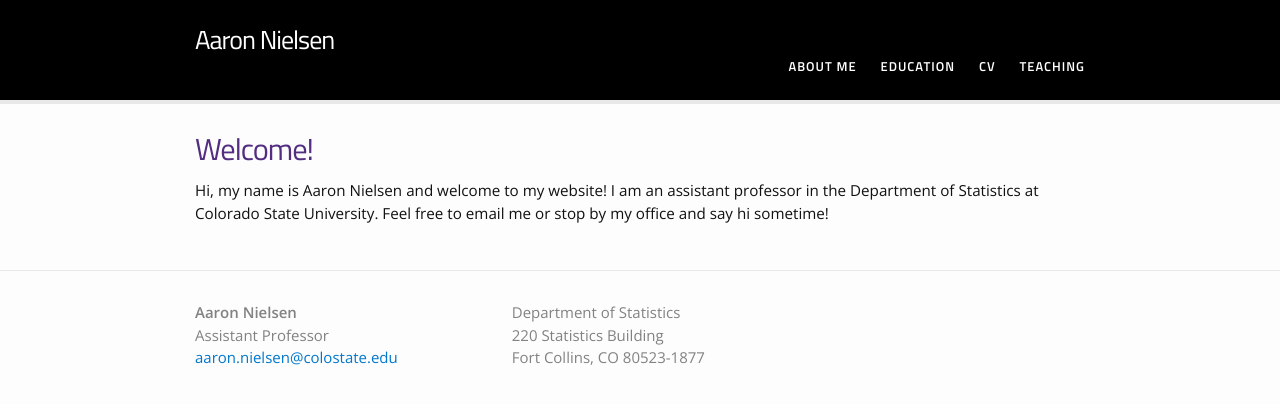
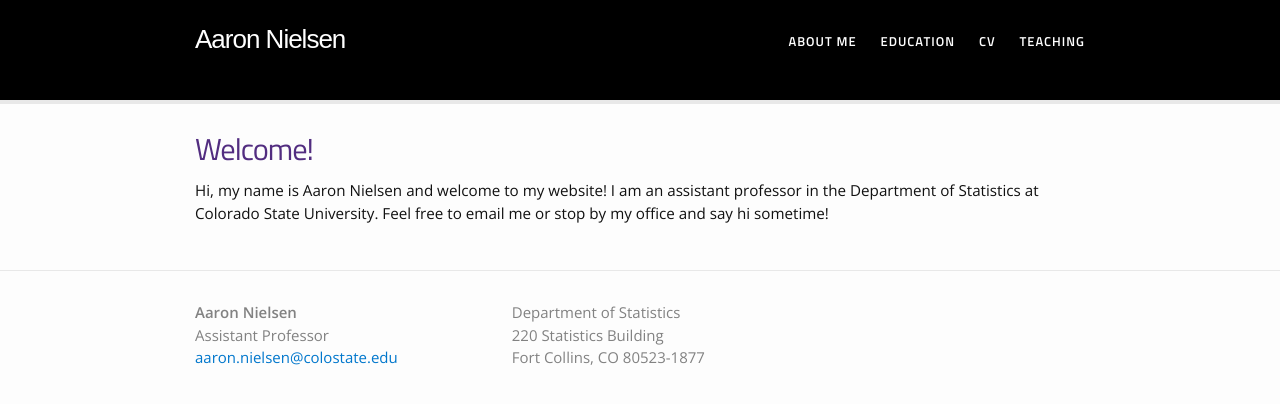
Before and after one commit to aaron-nielsen/aaron-nielsen.github.io, a Jekyll site: the page built from index.html, in a window 1280 px wide. Shown: the top 404 px of the page. Built offline with Jekyll 4.4.1, drawn with Linux system fonts in a browser that asks for light colours; some web fonts are replaced.

Commit message:
Update _header.scss

```diff
--- a/_sass/_header.scss
+++ b/_sass/_header.scss
@@ -1,6 +1,13 @@
 /**
  * Site header
  */
+
+@font-face {
+  font-family: Jenna Sue;
+    src: url('../fonts/JennaSue-webfont.eot');
+    src: local("Jenna Sue"), url('../fonts/JennaSue-webfont.ttf');
+}
+
 .site-header {
     border-top: 0px solid $grey-color-dark;
 	border-bottom: 4px solid $grey-color-light;
@@ -21,7 +28,7 @@
     margin-bottom: 0;
     float: left;
     font-weight: 500;
-		font-family: 'Titillium Web', sans-serif;
+		font-family: 'Jenna Sue', arial, sans-serif;
     color: #ffffff;
     &,
     &:visited {
@@ -161,7 +168,7 @@ z-index:999;
         color: #ffffff;
     background: #000000;
         line-height: $base-line-height;
-		margin-top: 25px;
+		//margin-top: 25px;
 
         // Gaps between nav items, but not on the first one
         &:not(:first-child) {
```
